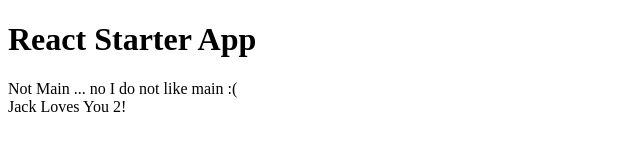
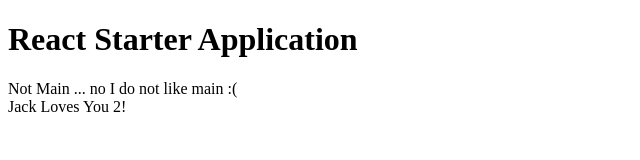
Before and after one commit to zainxyz/ReactStarterApp, a website: page index.html in a window 1280 px wide. Shown: the whole page, without its empty margins (0-640 px from the left). Drawn offline with Linux system fonts and the light colour scheme; files whose address does not match are found by name.

Commit message:
Using GitHub Desktop :)
Let's see how this goes..

```diff
--- a/index.html
+++ b/index.html
@@ -6,7 +6,7 @@
 </head>
 
 <body>
-    <h1>React Starter App</h1>
+    <h1>React Starter Application</h1>
     <div id="reactApp"></div>
     <script src="/public/app.js" type="text/javascript" charset="utf-8"></script>
 </body>
```
